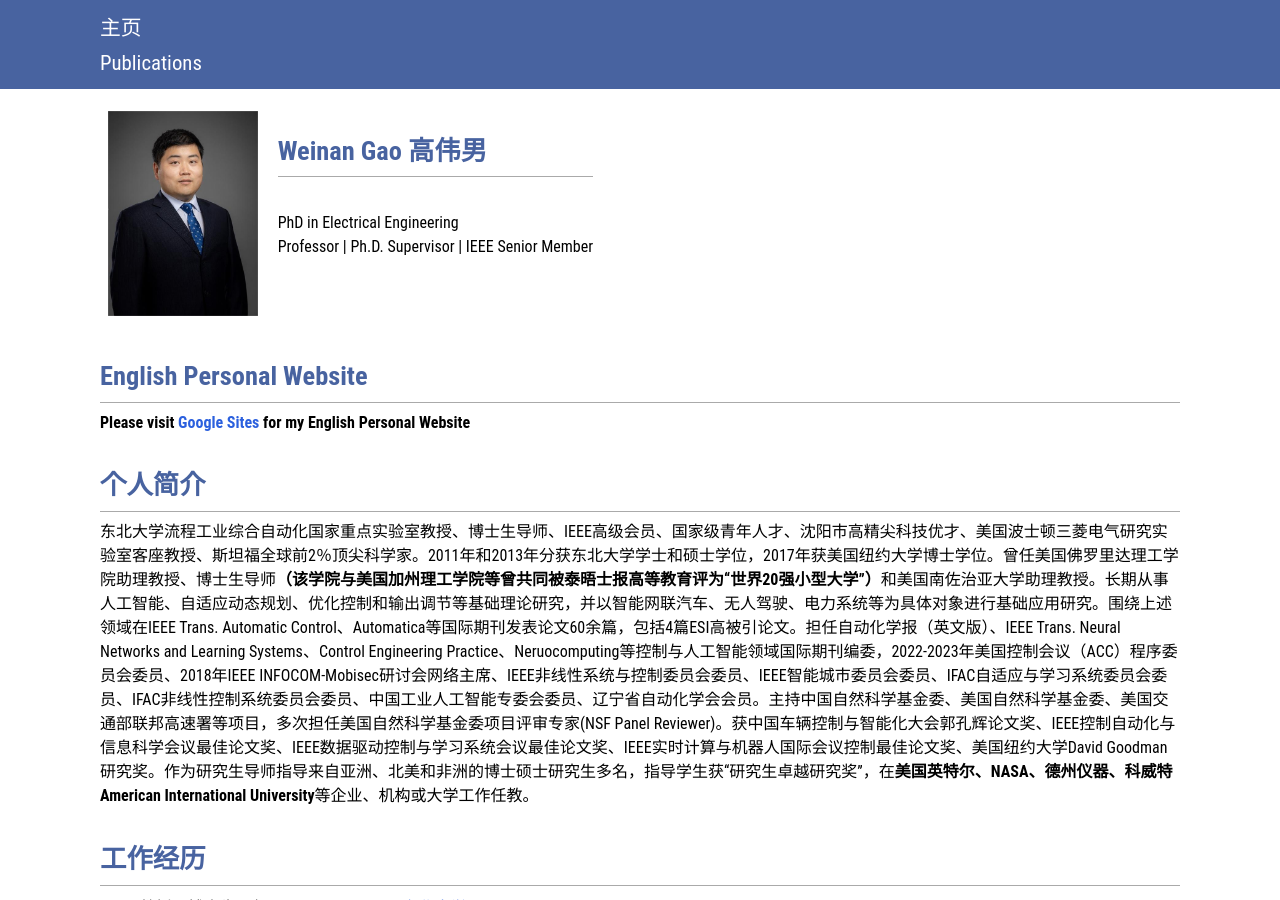
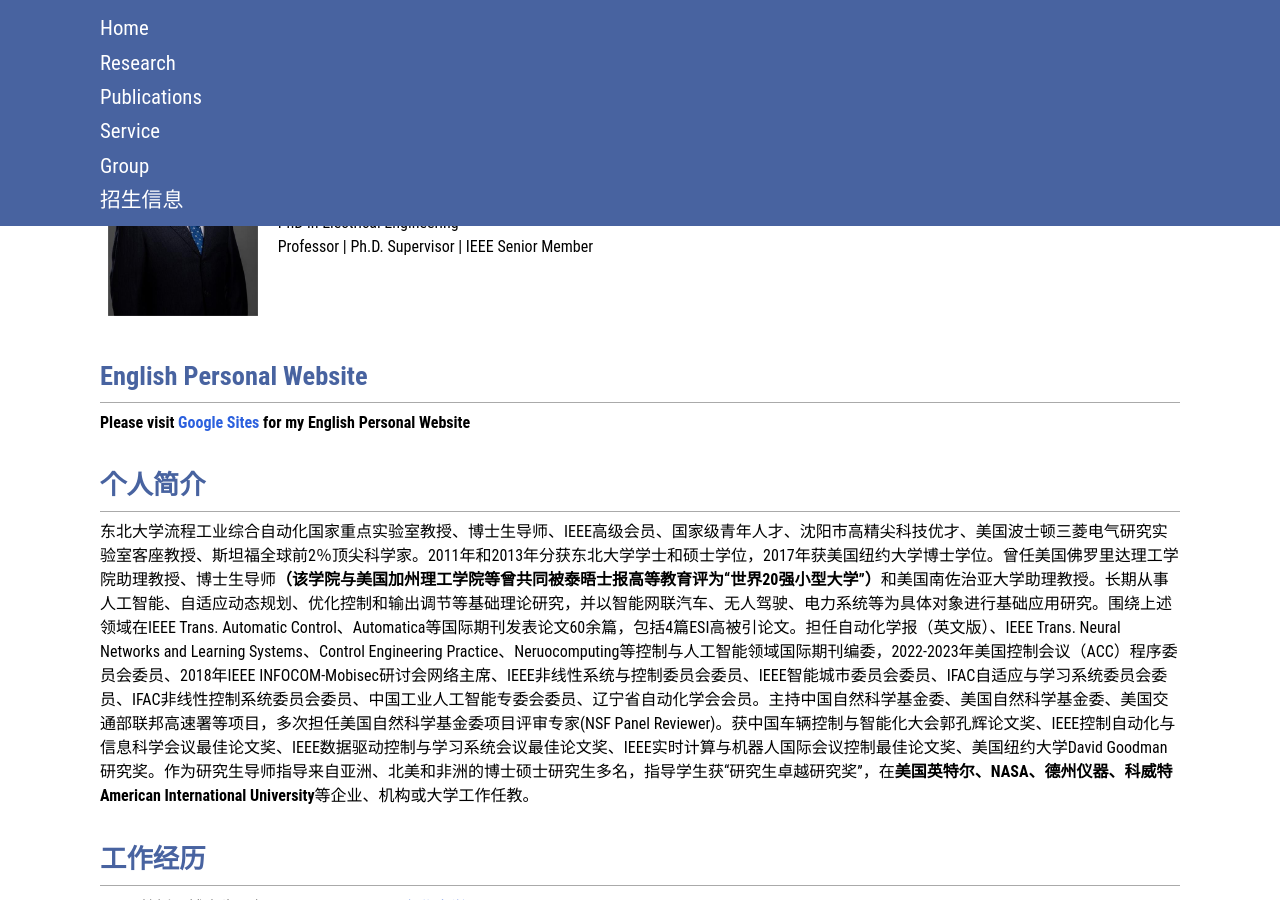
Before and after one commit to WeinanGao/weinangao.github.io, a Jekyll site: the page built from index.markdown, in a window 1280 px wide and 900 px high. Built offline with Jekyll 4.4.1, drawn with Linux system fonts in a browser that asks for light colours.

Commit message:
Update nav.html

```diff
--- a/_includes/nav.html
+++ b/_includes/nav.html
@@ -1,3 +1,7 @@
 <div id="layout-menu">
-<div class="menu-category"><a href="{{site.url}}/index.html">主页</a></div>
+<div class="menu-category"><a href="{{site.url}}/index.html">Home</a></div>
+<div class="menu-category"><a href="{{site.url}}/research">Research</a></div>
 <div class="menu-category"><a href="{{site.url}}/publications">Publications</a></div>
+<div class="menu-category"><a href="{{site.url}}/service">Service</a></div>
+<div class="menu-category"><a href="{{site.url}}/group">Group</a></div>
+<div class="menu-category"><a href="{{site.url}}/newstudent">招生信息</a></div>
```
